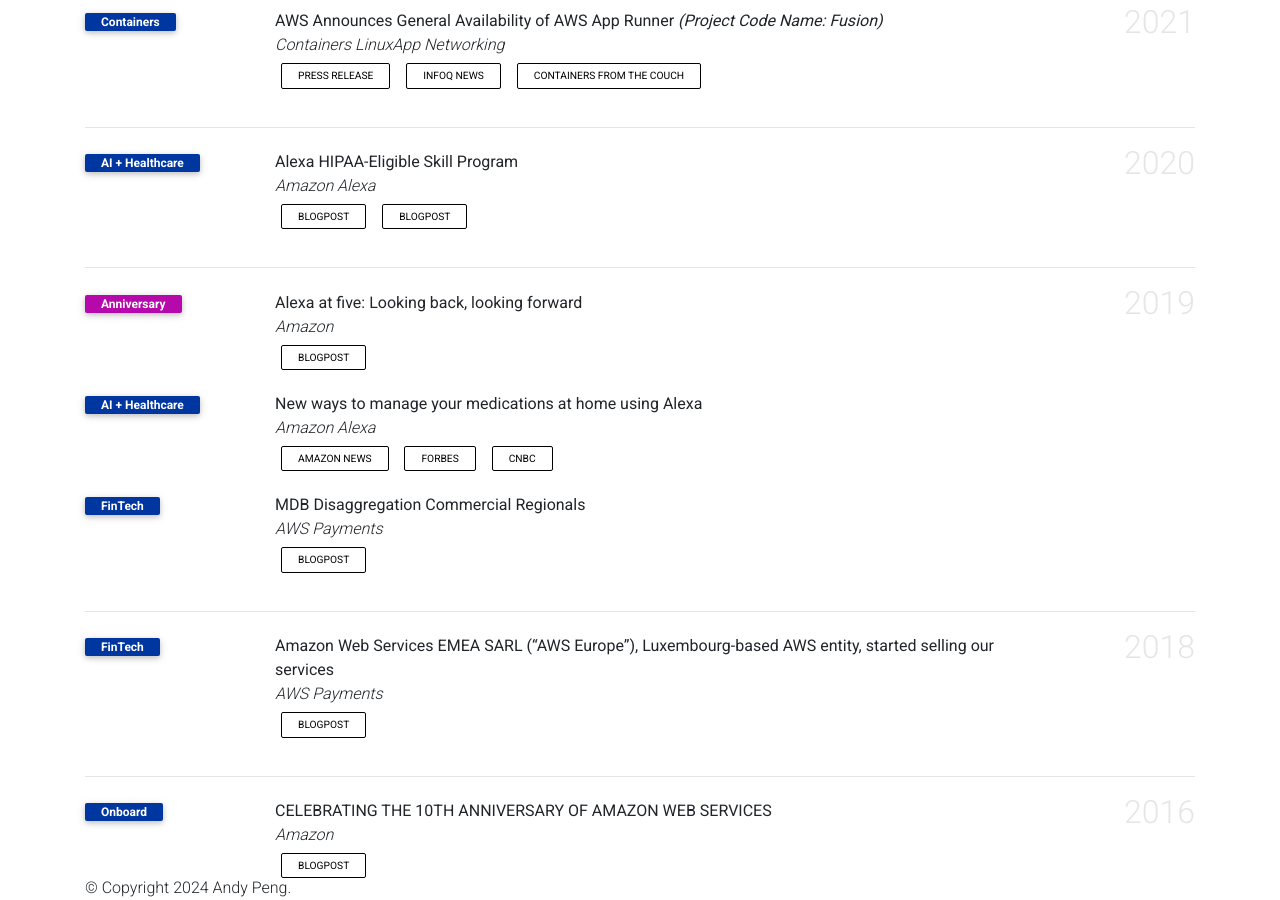
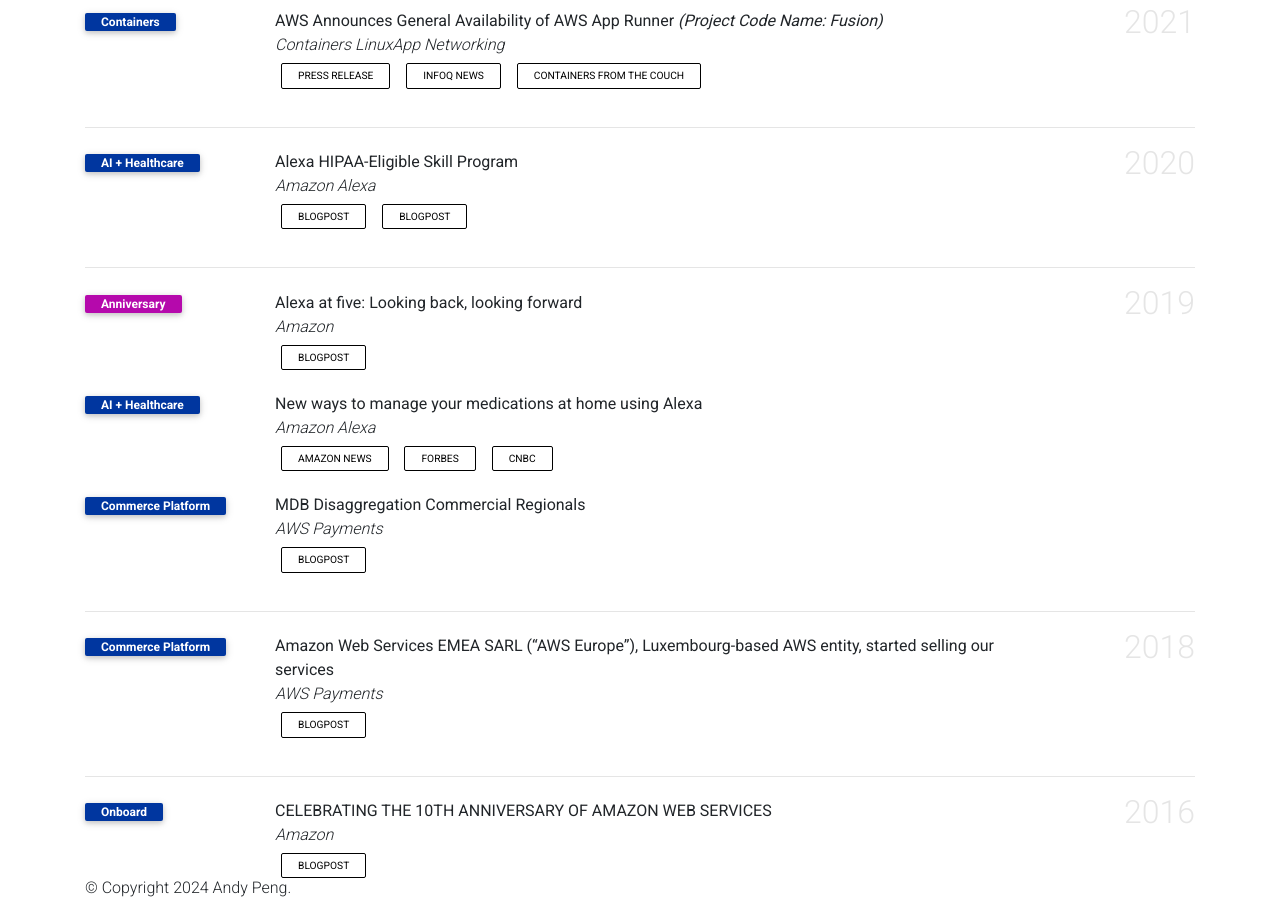
Before and after one commit to gfw001/gfw001.github.io, a Jekyll site: the page products.html, which Jekyll copies as it is, in a window 1280 px wide and 900 px high, scrolled down 1969 px. Built offline with Jekyll 4.4.1, drawn with Linux system fonts in a browser that asks for light colours; comment, search, counter and statistics services are not loaded; a style sheet for code colours, icons or effects is not loaded.

Commit message:
Update products.html

```diff
--- a/products.html
+++ b/products.html
@@ -449,7 +449,7 @@
          </li>
          <li>
             <div class="row">
-               <div class="col-sm-2 abbr"><abbr class="badge">FinTech</abbr></div>
+               <div class="col-sm-2 abbr"><abbr class="badge">Commerce Platform</abbr></div>
                <div id="mao2023agent" class="col-sm-8">
                   <div class="title">MDB Disaggregation Commercial Regionals</div>
                   <div class="periodical"> <em>AWS Payments</em> </div>
@@ -466,7 +466,7 @@
       <ol class="bibliography">
          <li>
             <div class="row">
-               <div class="col-sm-2 abbr"><abbr class="badge">FinTech</abbr></div>
+               <div class="col-sm-2 abbr"><abbr class="badge">Commerce Platform</abbr></div>
                <div id="mao2023agent" class="col-sm-8">
                   <div class="title">Amazon Web Services EMEA SARL (“AWS Europe”), Luxembourg-based AWS entity, started selling our services</div>
                   <div class="periodical"> <em>AWS Payments</em> </div>
```
